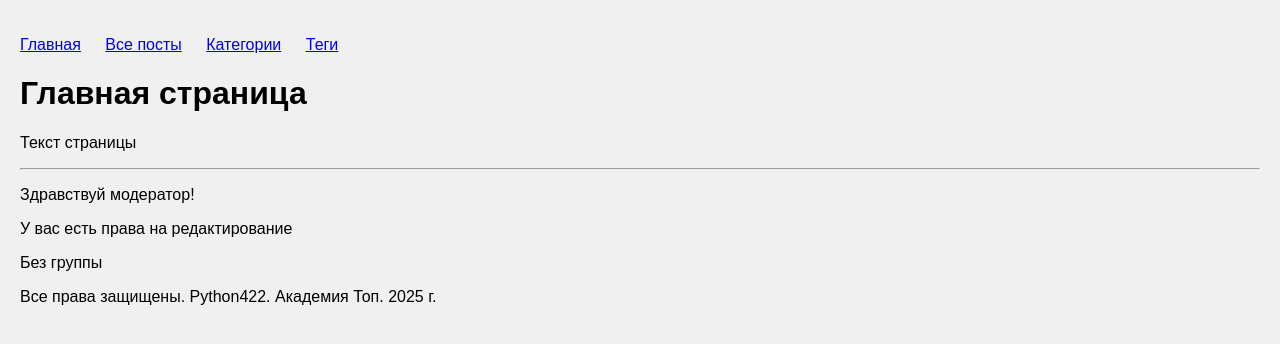
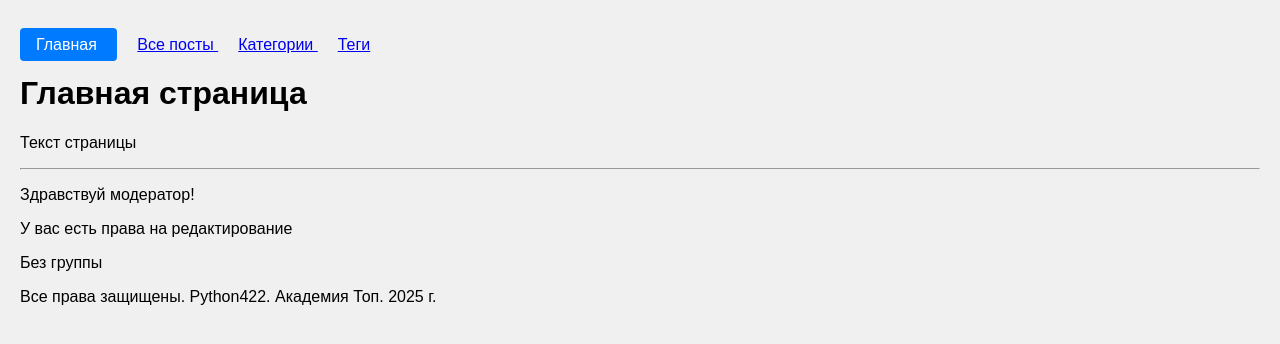
Before and after one commit to VladimirMonin/django_422, a Django app: page / in a window 1280 px wide. Shown: the top 344 px of the page. Run offline with Django 5.2, Linux system fonts and the light colour scheme.

Commit message:
lesson_57: передача активной кнопки меню через вью

```diff
--- a/python_blog/templates/menu_include.html
+++ b/python_blog/templates/menu_include.html
@@ -2,7 +2,10 @@
     <ul>
         {% for item in menu_items %}
             <li>
-                <a href="{% url item.url_name %}">{{ item.title }}</a>
+                <a href="{% url item.url_name %}"
+                   class="{% if active_page == item.url_name %}active{% endif %}">
+                    {{ item.title }}
+                </a>
             </li>
         {% endfor %}
     </ul>
--- a/python_blog/views.py
+++ b/python_blog/views.py
@@ -18,6 +18,7 @@ def main(request):
         "title": "Главная страница",
         "text": "Текст главной страницы",
         "user_status": "moderator",
+        "active_page": "main"
     }
     return render(request, "main.html", context)
 
@@ -40,6 +41,7 @@ def catalog_categories(request):
         "title": "Категории",
         "text": "Текст страницы с категориями",
         "categories": CATEGORIES,
+        "active_page": "blog:categories"
     }
     return render(request, "catalog_categories.html", context)
 
--- a/static/css/main.css
+++ b/static/css/main.css
@@ -14,3 +14,11 @@ nav ul li {
     display: inline;
     margin-right: 20px;
 }
+
+.active {
+    color: #ffffff;
+    background-color: #007bff;
+    padding: 8px 16px;
+    border-radius: 4px;
+    text-decoration: none;
+}
```
